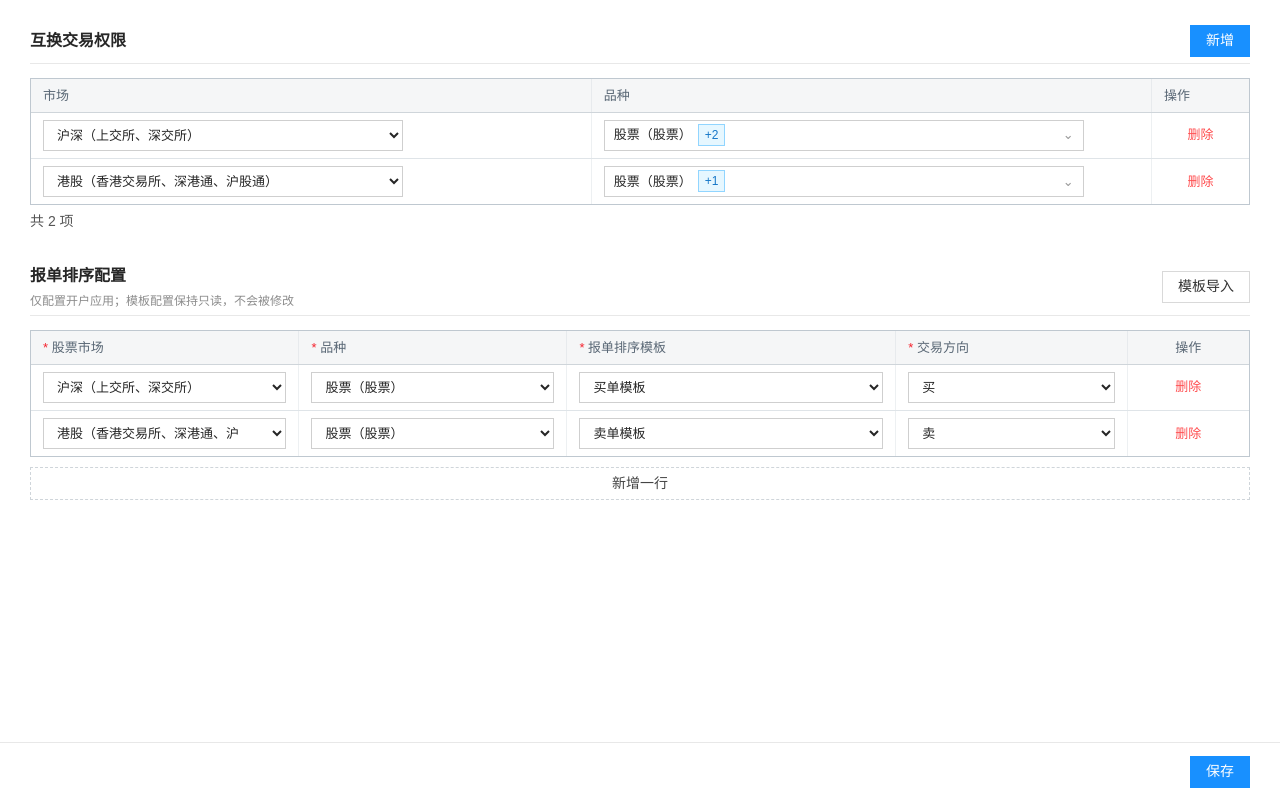
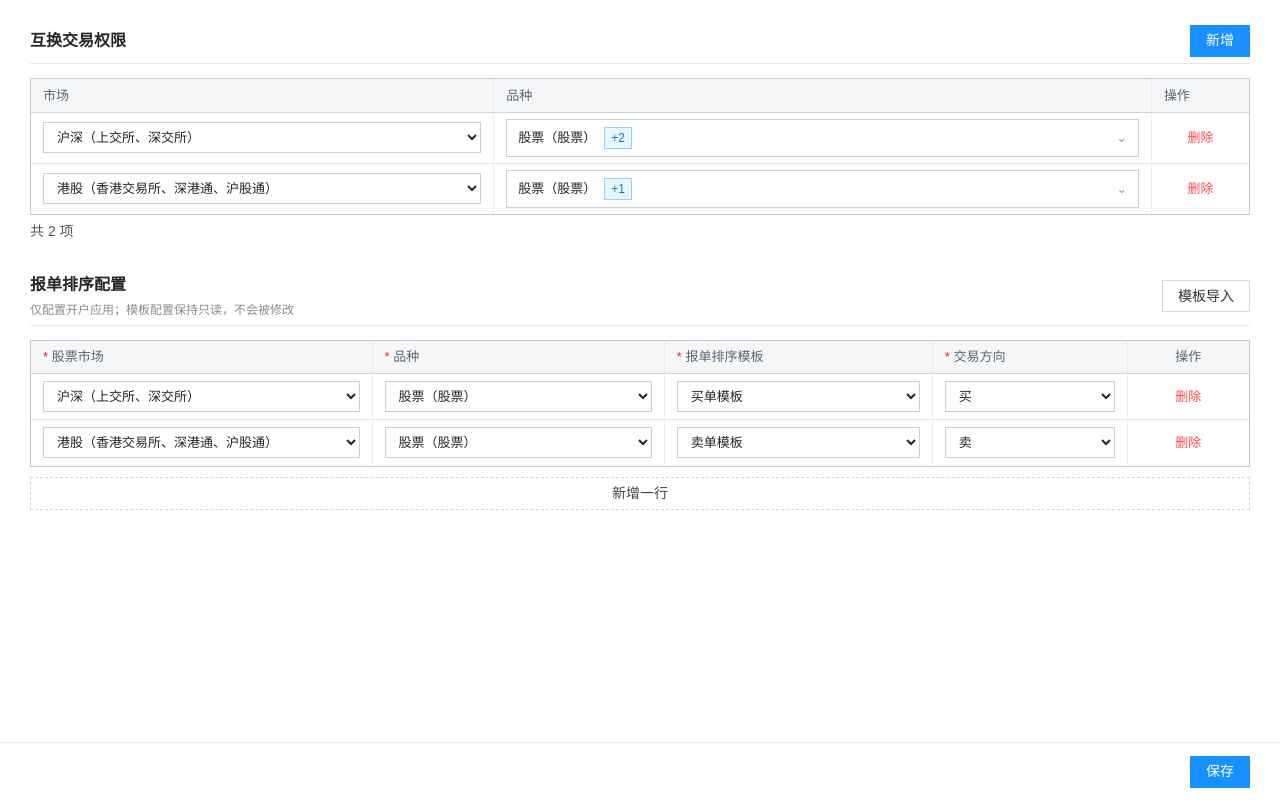
Before and after one commit to ldy-66/bct-account-routing-config, a Next.js app: page / in a window 1280 px wide. Built offline with nearby package versions, Linux system fonts and the light colour scheme.

Commit message:
Enlarge routing selection fields

```diff
--- a/app/globals.css
+++ b/app/globals.css
@@ -20,21 +20,22 @@ button,summary { cursor:pointer; }
 .primary-button:disabled,.save-button:disabled { border-color:#d9d9d9; color:#aaa; background:#f5f5f5; cursor:not-allowed; }
 
 .table-wrap { margin-top:14px; overflow-x:auto; border:1px solid #bfc8d0; }
-table { width:100%; min-width:850px; border-collapse:collapse; table-layout:fixed; font-size:13px; }
+table { width:100%; min-width:1100px; border-collapse:collapse; table-layout:fixed; font-size:13px; }
 th { height:33px; padding:6px 12px; color:#596775; background:var(--header-bg); border-right:1px solid #e7eaed; border-bottom:1px solid #cfd5da; text-align:left; font-weight:400; }
 td { height:46px; padding:6px 12px; border-right:1px solid #edf0f2; border-bottom:1px solid #dfe4e8; vertical-align:middle; }
 th:last-child,td:last-child { border-right:0; }
 tbody tr:last-child td { border-bottom:0; }
-.permission-table th:nth-child(1) { width:46%; }
-.permission-table th:nth-child(2) { width:46%; }
+.permission-table th:nth-child(1) { width:38%; }
+.permission-table th:nth-child(2) { width:54%; }
 .permission-table th:nth-child(3) { width:8%; }
-.permission-table td>select { max-width:360px; }
+.permission-table td>select { width:100%; }
 .count-line { margin:6px 0 0; color:#555; }
 
-.rule-table th:nth-child(1) { width:22%; }
-.rule-table th:nth-child(2) { width:22%; }
-.rule-table th:nth-child(3) { width:27%; }
-.rule-table th:nth-child(4) { width:19%; }
+.rule-table { min-width:1200px; }
+.rule-table th:nth-child(1) { width:28%; }
+.rule-table th:nth-child(2) { width:24%; }
+.rule-table th:nth-child(3) { width:22%; }
+.rule-table th:nth-child(4) { width:16%; }
 .rule-table th:nth-child(5) { width:10%; text-align:center; }
 .rule-table em { color:#f5222d; font-style:normal; }
 td select,.template-field select { width:100%; height:31px; padding:0 30px 0 9px; border:1px solid #cfcfcf; color:var(--text); background:#fff; }
@@ -46,14 +47,14 @@ td select:disabled { color:#aaa; background:#f5f5f5; }
 .add-row { width:100%; height:33px; margin-top:10px; border:1px dashed #cfd5da; color:#444; background:#fff; }
 
 .permission-table-wrap { overflow:visible; }
-.product-select { position:relative; width:min(100%,480px); }
-.product-trigger { width:100%; height:31px; display:flex; align-items:center; gap:6px; padding:0 9px; border:1px solid #cfcfcf; color:var(--text); background:#fff; text-align:left; }
+.product-select { position:relative; width:100%; }
+.product-trigger { width:100%; height:38px; display:flex; align-items:center; gap:8px; padding:0 11px; border:1px solid #cfcfcf; color:var(--text); background:#fff; text-align:left; }
 .product-trigger::after { content:"⌄"; margin-left:auto; color:#999; }
 .product-select.open .product-trigger { border-color:var(--primary); box-shadow:0 0 0 2px rgba(24,144,255,.1); }
 .product-trigger b { padding:1px 6px; color:#1677c8; background:#e6f7ff; border:1px solid #91d5ff; font-size:12px; font-weight:400; }
 .product-select .placeholder { color:#aaa; }
-.product-options { position:absolute; z-index:5; top:34px; left:0; right:0; padding:5px 0; border:1px solid var(--border); background:#fff; box-shadow:0 7px 20px rgba(0,0,0,.15); }
-.product-options label { height:34px; display:flex; align-items:center; gap:9px; padding:0 12px; }
+.product-options { position:absolute; z-index:5; top:41px; left:0; width:100%; min-width:560px; max-width:calc(100vw - 80px); padding:6px 0; border:1px solid var(--border); background:#fff; box-shadow:0 7px 20px rgba(0,0,0,.15); }
+.product-options label { min-height:40px; display:flex; align-items:center; gap:9px; padding:7px 13px; white-space:normal; line-height:1.4; }
 .product-options label:hover { background:#e6f7ff; }
 
 .page-footer { position:fixed; z-index:10; left:0; right:0; bottom:0; height:58px; display:flex; align-items:center; justify-content:flex-end; padding:0 30px; border-top:1px solid var(--light-border); background:#fff; }
@@ -87,8 +88,9 @@ td select:disabled { color:#aaa; background:#f5f5f5; }
 @media (max-width:720px) {
   .config-page { padding:10px 12px 70px; }
   .config-module { margin-bottom:20px; }
-  .permission-table th:nth-child(1),.permission-table th:nth-child(2) { width:42%; }
-  .permission-table th:nth-child(3) { width:16%; }
+  .permission-table th:nth-child(1) { width:38%; }
+  .permission-table th:nth-child(2) { width:50%; }
+  .permission-table th:nth-child(3) { width:12%; }
   .permission-table-wrap { overflow-x:auto; overflow-y:visible; }
   .page-footer { padding:0 12px; }
   .modal-mask { padding:5px; }
```
